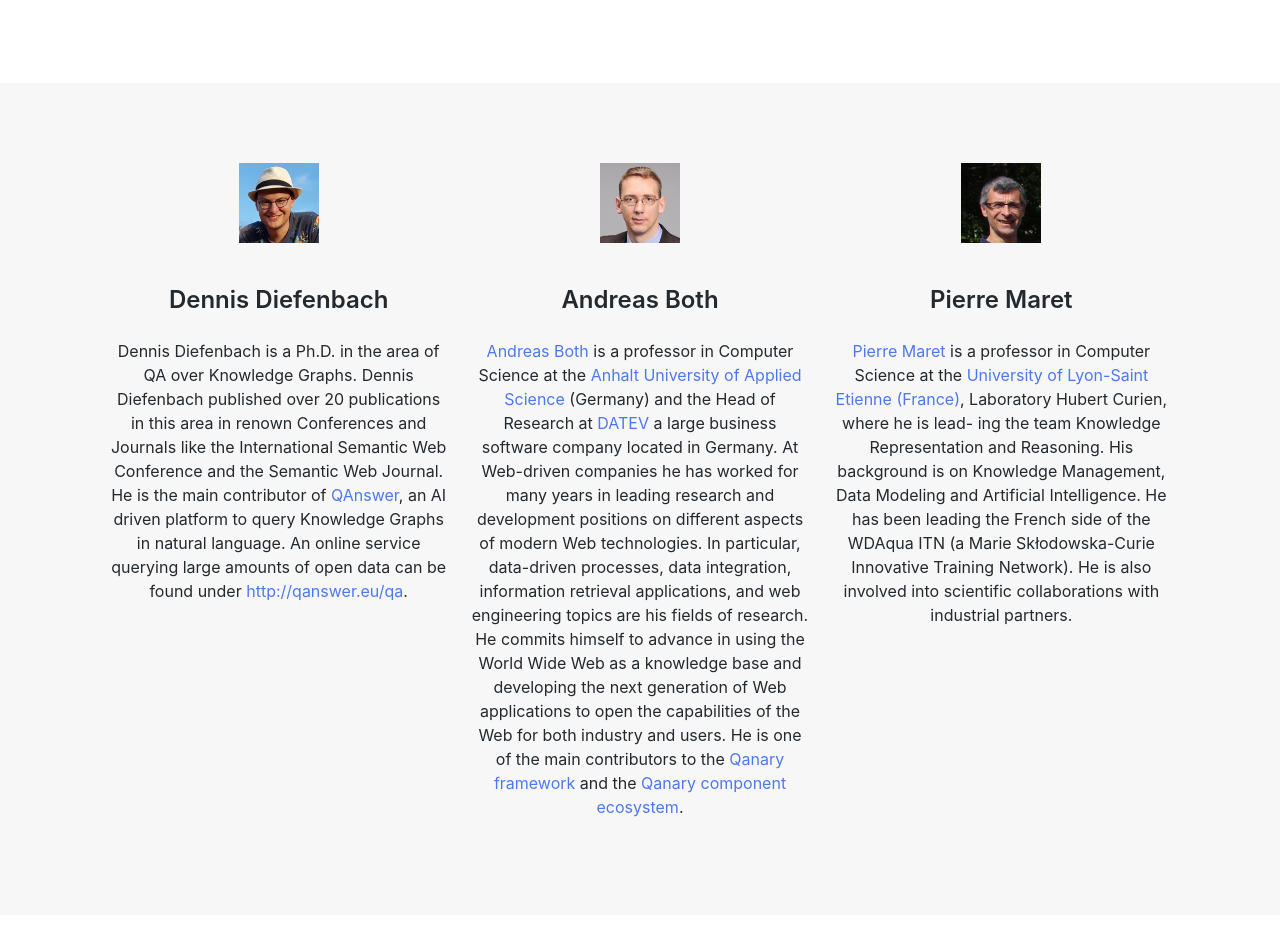
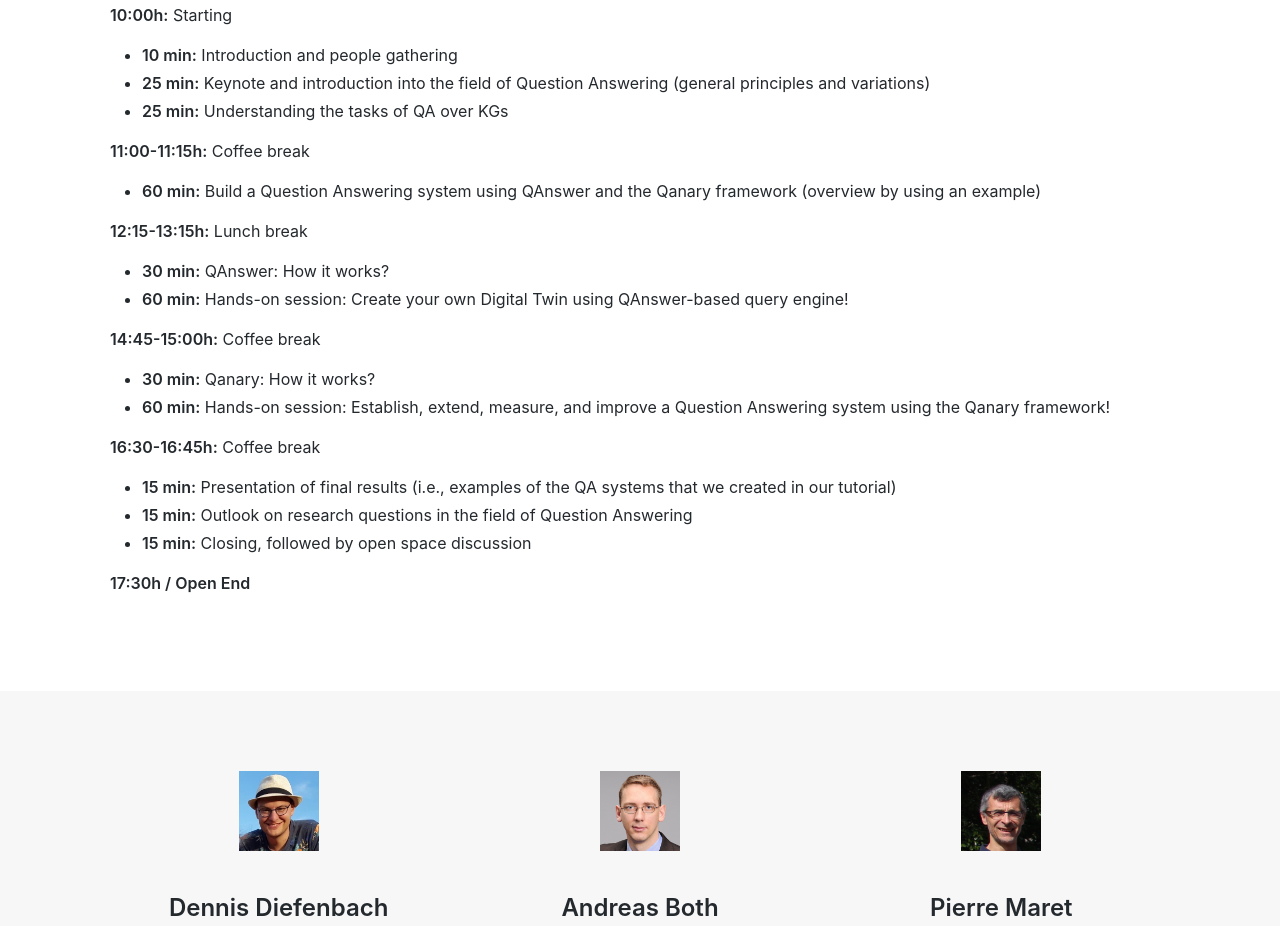
Before and after one commit to QAnswer/QA-ESWC2021, a plain HTML site: page en/index.html in a window 1280 px wide. Shown: the part 1148-2074 px from the top of the page. Drawn offline with nearby package versions, Linux system fonts and the light colour scheme.

Commit message:
Deploy website
Deploy website version based on 2263ef0622021ede3c8d824dbeb8f1fadd839b90

```diff
--- a/en/index.html
+++ b/en/index.html
@@ -2,7 +2,34 @@
 </span></div></h2><div><span><p><strong>Knowledge Graphs</strong> are designed to be easily consumed by machines, but they are not easily accessible by end-users. <strong>Question Answering (QA)</strong> over Knowledge Graphs (KGs) is seen as a technology able to bridge the gap between end-users and Knowledge Graphs. In the last years a lot of research was carried out to solve the problem of QA over KGs, but constructing a QA system over a new KG for non-expert users is still not easy.</p>
 <p>The aim of this tutorial is to address this issue. We will show how recently developed technologies, like <strong><a href="https://www.qanswer.eu/">QAnswer</a></strong> and the <strong><a href="https://github.com/WDAqua/Qanary">Qanary</a></strong> framework, allow constructing, customizing, evaluating, and optimizing QA systems on RDF datasets using a lightweight approach.</p>
 </span></div></div><div class="blockImage"><img src="/QA-ESWC2021/img/where.png"/></div></div></div></div></div><div class="container paddingBottom paddingTop"><div class="wrapper"><div class="gridBlock"><div class="blockElement twoByGridBlock"><div class="blockContent"><h2><div><span><p>First draft of a schedule 2021</p>
-</span></div></h2><div></div></div></div></div></div></div><div class="container lightBackground paddingBottom paddingTop"><div class="wrapper"><div class="gridBlock"><div class="blockElement alignCenter imageAlignTop threeByGridBlock"><div class="blockImage"><img src="/QA-ESWC2021/img/Dennis_Diefenbach-4.jpg"/></div><div class="blockContent"><h2><div><span><p>Dennis Diefenbach</p>
+</span></div></h2><div><span><p><strong>10:00h:</strong> Starting</p>
+<ul>
+    <li><strong>10 min:</strong> Introduction and people gathering</li>
+    <li><strong>25 min:</strong> Keynote and introduction into the field of Question Answering (general principles and variations)</li>
+    <li><strong>25 min:</strong> Understanding the tasks of QA over KGs</li>
+</ul>
+<p><strong>11:00-11:15h:</strong> Coffee break</p>
+<ul>
+    <li><strong>60 min:</strong> Build a Question Answering system using QAnswer and the Qanary framework (overview by using an example)</li>
+</ul>
+<p><strong>12:15-13:15h:</strong> Lunch break</p>
+<ul>
+    <li><strong>30 min:</strong> QAnswer: How it works?</li>
+    <li><strong>60 min:</strong> Hands-on session: Create your own Digital Twin using QAnswer-based query engine!</li>
+</ul>
+<p><strong>14:45-15:00h:</strong> Coffee break</p>
+<ul>
+    <li><strong>30 min:</strong> Qanary: How it works?</li>
+    <li><strong>60 min:</strong> Hands-on session: Establish, extend, measure, and improve a Question Answering system using the Qanary framework!</li>
+</ul>
+<p><strong>16:30-16:45h:</strong> Coffee break</p>
+<ul>
+    <li><strong>15 min:</strong> Presentation of final results (i.e., examples of the QA systems that we created in our tutorial)</li>
+    <li><strong>15 min:</strong> Outlook on research questions in the field of Question Answering</li>
+    <li><strong>15 min:</strong> Closing, followed by open space discussion</li>
+</ul>
+<p><strong>17:30h / Open End</strong></p>
+</span></div></div></div></div></div></div><div class="container lightBackground paddingBottom paddingTop"><div class="wrapper"><div class="gridBlock"><div class="blockElement alignCenter imageAlignTop threeByGridBlock"><div class="blockImage"><img src="/QA-ESWC2021/img/Dennis_Diefenbach-4.jpg"/></div><div class="blockContent"><h2><div><span><p>Dennis Diefenbach</p>
 </span></div></h2><div><span><p>Dennis Diefenbach is a Ph.D. in the area of QA over Knowledge Graphs. Dennis Diefenbach published over 20 publications in this area in renown Conferences and Journals like the International Semantic Web Conference and the Semantic Web Journal. He is the main contributor of <a href="http://qanswer.eu">QAnswer</a>, an AI driven platform to query Knowledge Graphs in natural language. An online service querying large amounts of open data can be found under <a href="http://qanswer.eu/qa">http://qanswer.eu/qa</a>.</p>
 </span></div></div></div><div class="blockElement alignCenter imageAlignTop threeByGridBlock"><div class="blockImage"><img src="/QA-ESWC2021/img/Andreas_Both.jpg"/></div><div class="blockContent"><h2><div><span><p>Andreas Both</p>
 </span></div></h2><div><span><p><a href="http://www.andreasboth.de/en">Andreas Both</a> is a professor in Computer Science at the <a href="https://www.hs-anhalt.de/en/start-page.html">Anhalt University of Applied Science</a> (Germany) and the Head of Research at <a href="http://www.datev.com">DATEV</a> a large business software company located in Germany. At Web-driven companies he has worked for many years in leading research and development positions on different aspects of modern Web technologies. In particular, data-driven processes, data integration, information retrieval applications, and web engineering topics are his fields of research. He commits himself to advance in using the World Wide Web as a knowledge base and developing the next generation of Web applications to open the capabilities of the Web for both industry and users. He is one of the main contributors to the <a href="https://github.com/WDAqua/Qanary">Qanary framework</a> and the <a href="https://github.com/WDAqua/Qanary-question-answering-components">Qanary component ecosystem</a>.</p>
```
Also changed, not shown: index.html (+28 -1 lines).
